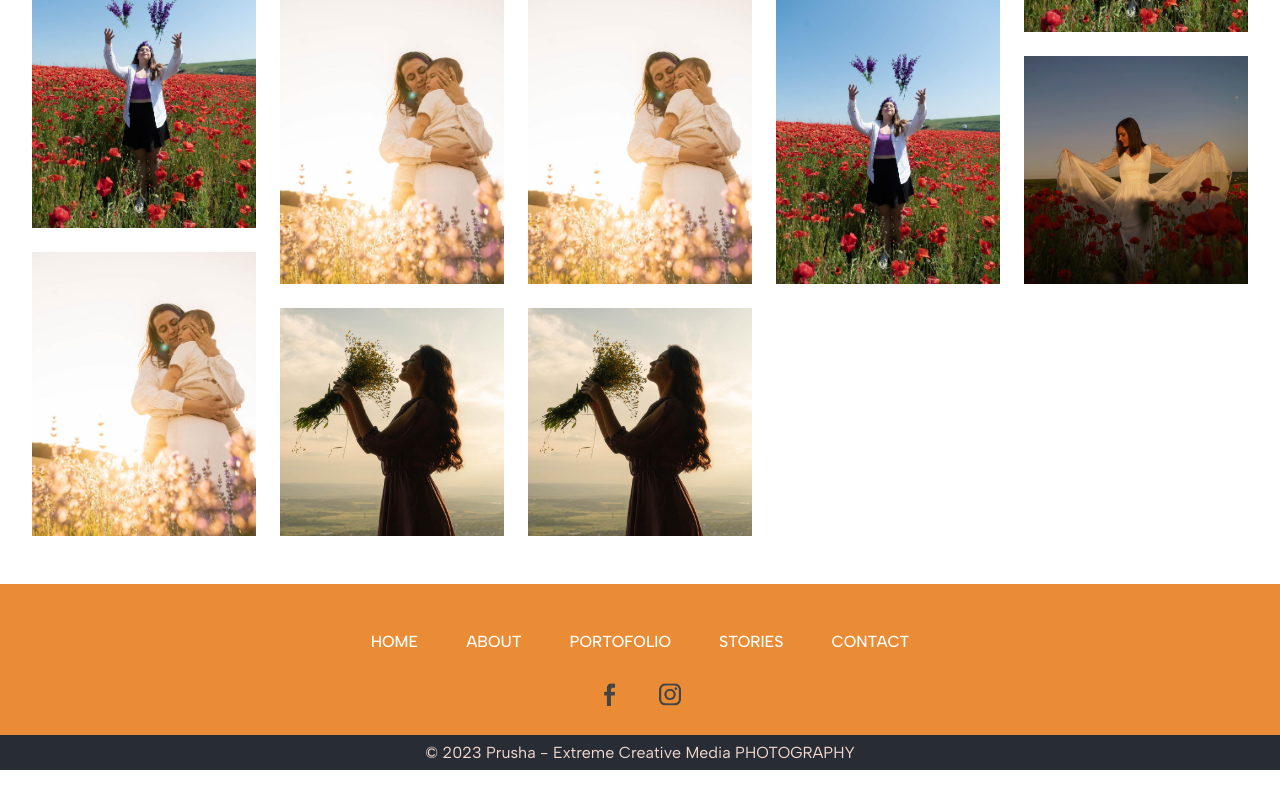
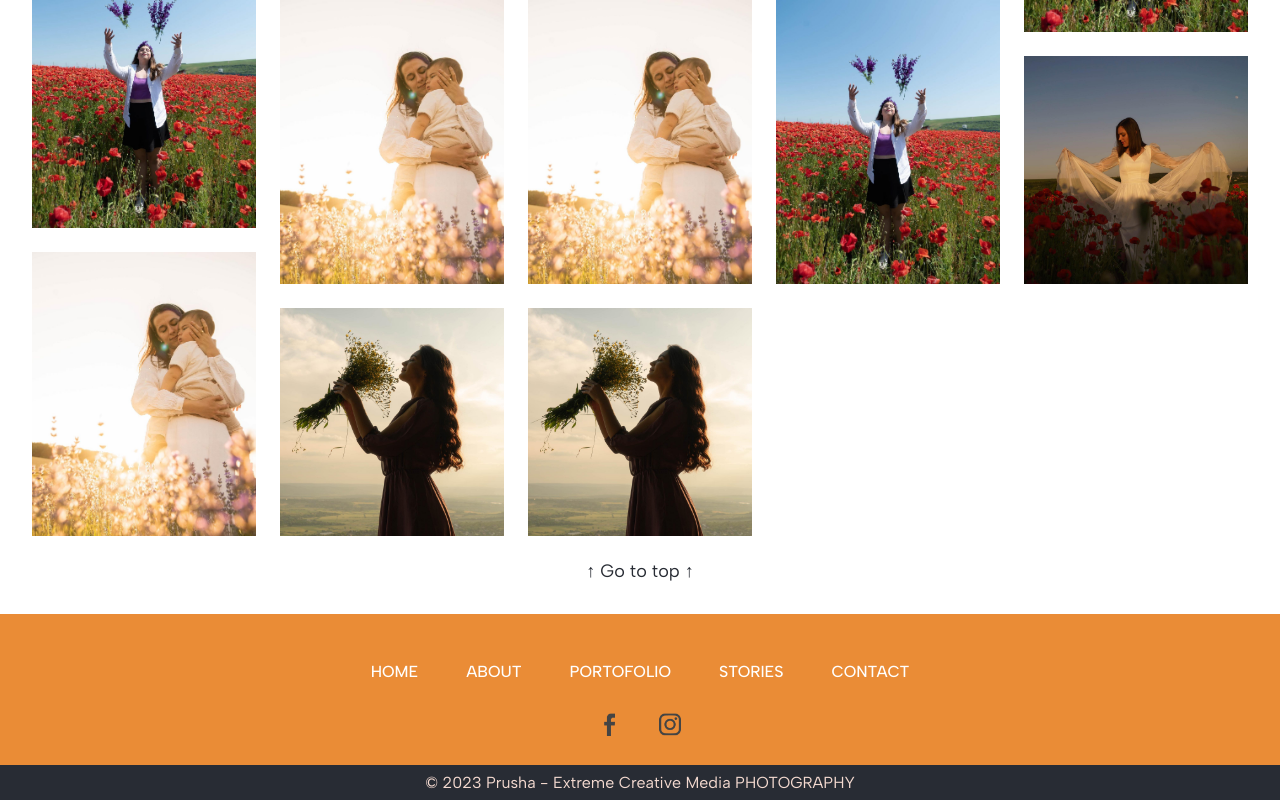
Before and after one commit to mihaismolenski/prushamedia.ro, a React (Create React App) app: page /portofolio in a window 1280 px wide. Shown: the part 871-1671 px from the top of the page. Before the commit the page ends 1641 px from the top, so only its background shows below. Built offline with nearby package versions, Linux system fonts and the light colour scheme.

Commit message:
Add back to top button

```diff
--- /dev/null
+++ b/src/components/go-to-top/go-to-top.module.scss
@@ -0,0 +1,22 @@
+@import "../../scss/variables.scss";
+
+.go-to-top {
+  margin: 1.5rem auto 0 auto;
+  cursor: pointer;
+  text-decoration: none;
+  font-size: $font-size-xl;
+  color: $dark-grey;
+  text-align: center;
+
+  &:hover {
+    color: $light-pink;
+    transition: all 0.3s ease-in-out;
+  }
+}
+
+// Tablet design
+@media only screen and (max-width: $screen-tablet) {
+  .go-to-top {
+    font-size: $font-size-regular;
+  }
+}
--- /dev/null
+++ b/src/components/go-to-top/go-to-top.tsx
@@ -0,0 +1,15 @@
+import styles from "./go-to-top.module.scss";
+
+export const GoToTop = () => {
+  const scrollTop = () => {
+    window.scrollTo(0, 0);
+  };
+
+  return (
+    <div onClick={scrollTop} className={styles["go-to-top"]}>
+      &#8593; Go to top &#8593;
+    </div>
+  );
+};
+
+export default GoToTop;
--- a/src/components/index.ts
+++ b/src/components/index.ts
@@ -11,3 +11,4 @@ export * from "./story-card/story-card";
 export * from "./scroll-to-top/scroll-to-top";
 export * from "./gallery/gallery";
 export * from "./sidemenu/sidemenu";
+export * from "./go-to-top/go-to-top";
--- a/src/features/portofolio/portofolio.scss
+++ b/src/features/portofolio/portofolio.scss
@@ -2,7 +2,7 @@
 
 .portofolio {
   width: 100%;
-  padding: 3rem 2rem;
+  padding: 3rem 2rem 2rem 2rem;
   box-sizing: border-box;
 
   .portofolio-content {
--- a/src/features/portofolio/portofolio.tsx
+++ b/src/features/portofolio/portofolio.tsx
@@ -5,7 +5,7 @@ import story1Img from "../../gallery/stories/story1.jpeg";
 import story2Img from "../../gallery/stories/story2.jpeg";
 import story3Img from "../../gallery/stories/story3.jpeg";
 import story4Img from "../../gallery/stories/story4.jpeg";
-import { Gallery } from "../../components";
+import { Gallery, GoToTop } from "../../components";
 
 export const Portofolio = () => {
   const [showGallery, setShowGallery] = useState(false);
@@ -114,6 +114,7 @@ export const Portofolio = () => {
           autoplay={false}
         />
       )}
+      <GoToTop />
     </div>
   );
 };
--- a/src/features/stories/stories.scss
+++ b/src/features/stories/stories.scss
@@ -2,7 +2,7 @@
 
 .stories {
   width: 100%;
-  padding: 3rem 1rem;
+  padding: 3rem 1rem 2rem 1rem;
   box-sizing: border-box;
 
   .stories-content {
--- a/src/features/stories/stories.tsx
+++ b/src/features/stories/stories.tsx
@@ -1,5 +1,5 @@
 import "./stories.scss";
-import { StoryCard } from "../../components";
+import { GoToTop, StoryCard } from "../../components";
 import { STORIES_DATA } from "./stories-data";
 import { useLocation, useParams } from "react-router-dom";
 import StoryDetails from "./story-details/story-details";
@@ -45,6 +45,7 @@ export const Stories = () => {
           ]}
         />
       )}
+      <GoToTop />
     </div>
   );
 };
```
